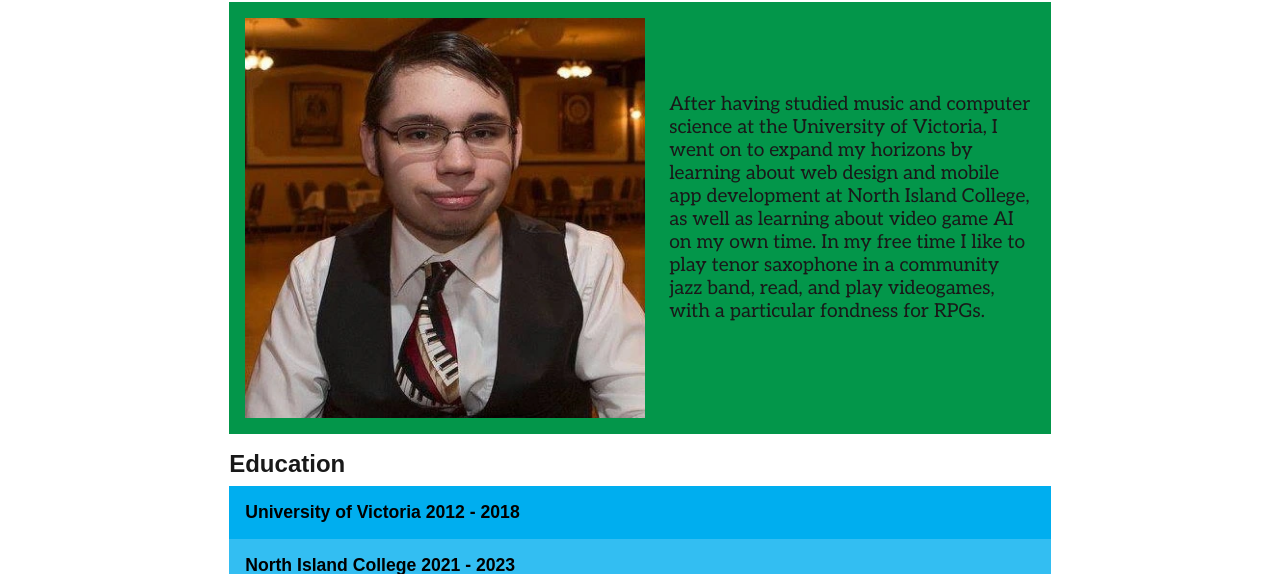
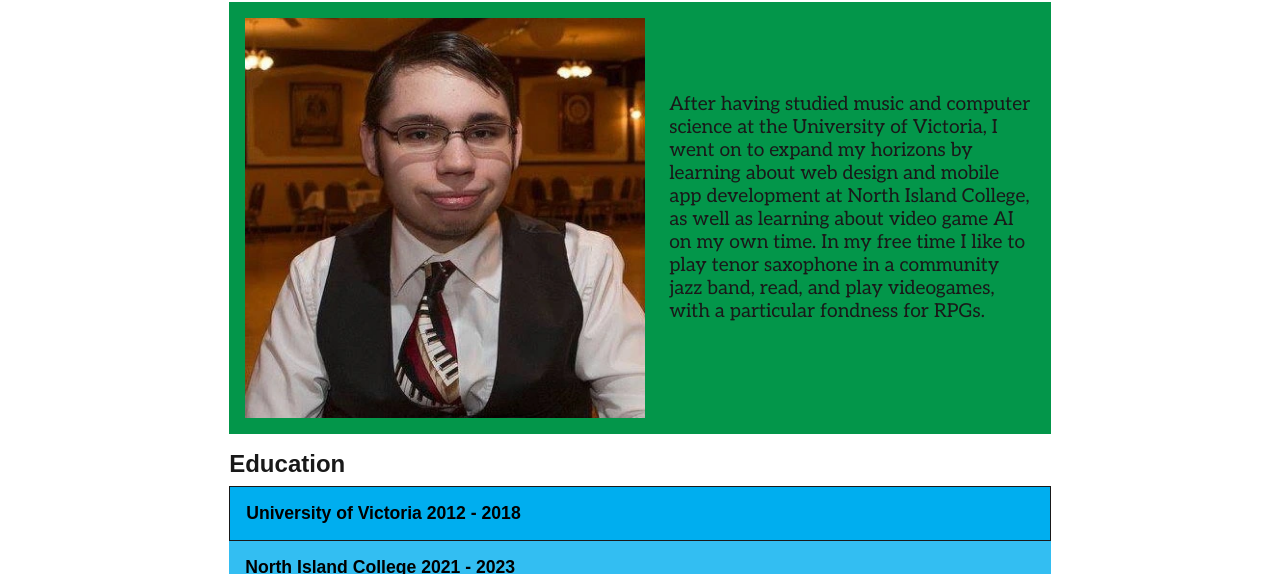
Before and after one commit to YoukaiDragon/dgl-309-design-system, a plain HTML site: page ExampleSite/index.html in a window 1280 px wide. In both pictures the pointer is over the button "University of Victoria 2012 - 2018". Shown: the part 199-773 px from the top of the page. Drawn offline with Linux system fonts and the light colour scheme.

Commit message:
Give accordions a border on hover/focus
make elements clearer in high contrast mode

```diff
--- a/ExampleSite/styles.css
+++ b/ExampleSite/styles.css
@@ -289,6 +289,12 @@ p {
 .accordion:focus-visible {
   background-color: rgba(0, 174, 239, 1);
 }
+
+.accordion:hover,
+.accordion:focus-visible {
+  border: 1px solid rgba(25, 25, 25, 1);
+}
+
 
 .panel {
   padding: 0 16px;
--- a/styles.css
+++ b/styles.css
@@ -334,6 +334,11 @@ input {
 .accordion-active, .accordion:hover,
 .accordion:focus-visible {
     background-color: rgba(0, 174, 239, 1);
+}
+
+.accordion:hover,
+.accordion:focus-visible {
+  border: 1px solid rgba(25, 25, 25, 1);
 }
 
 .panel {
```
